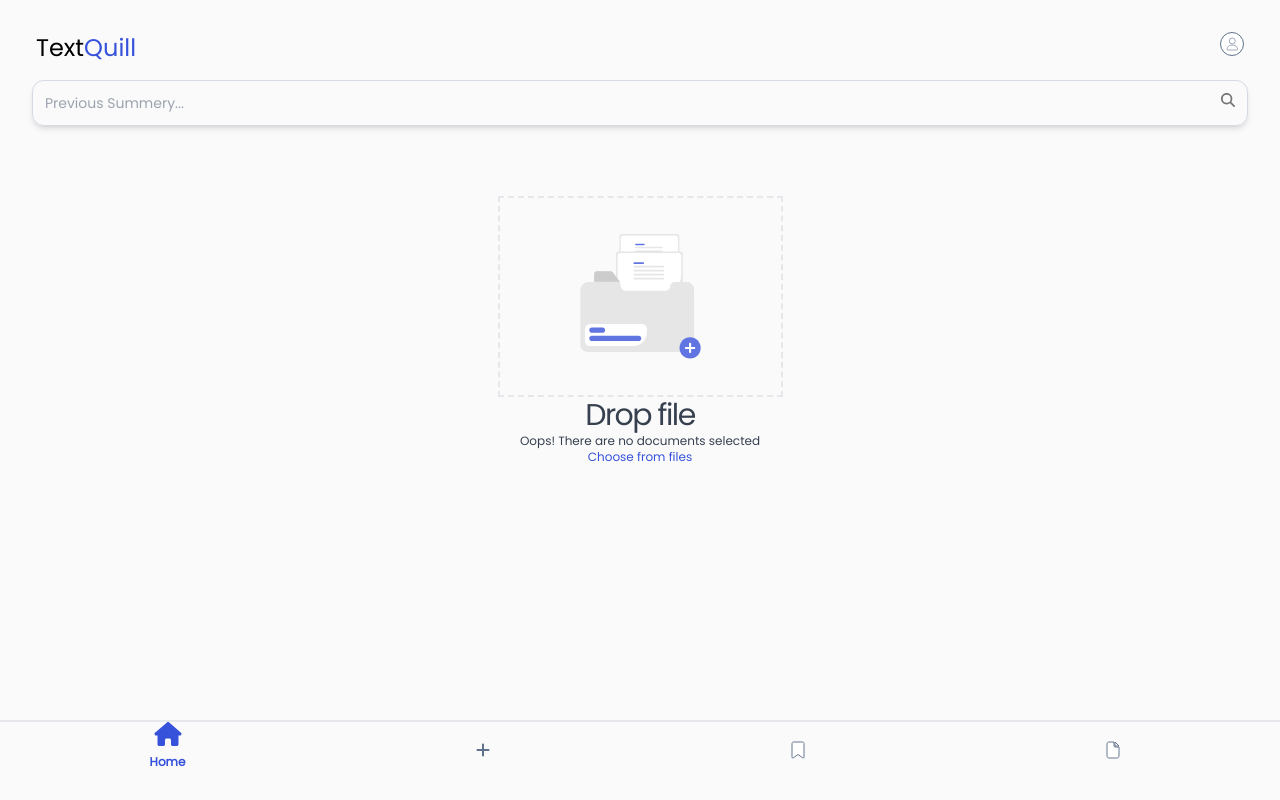
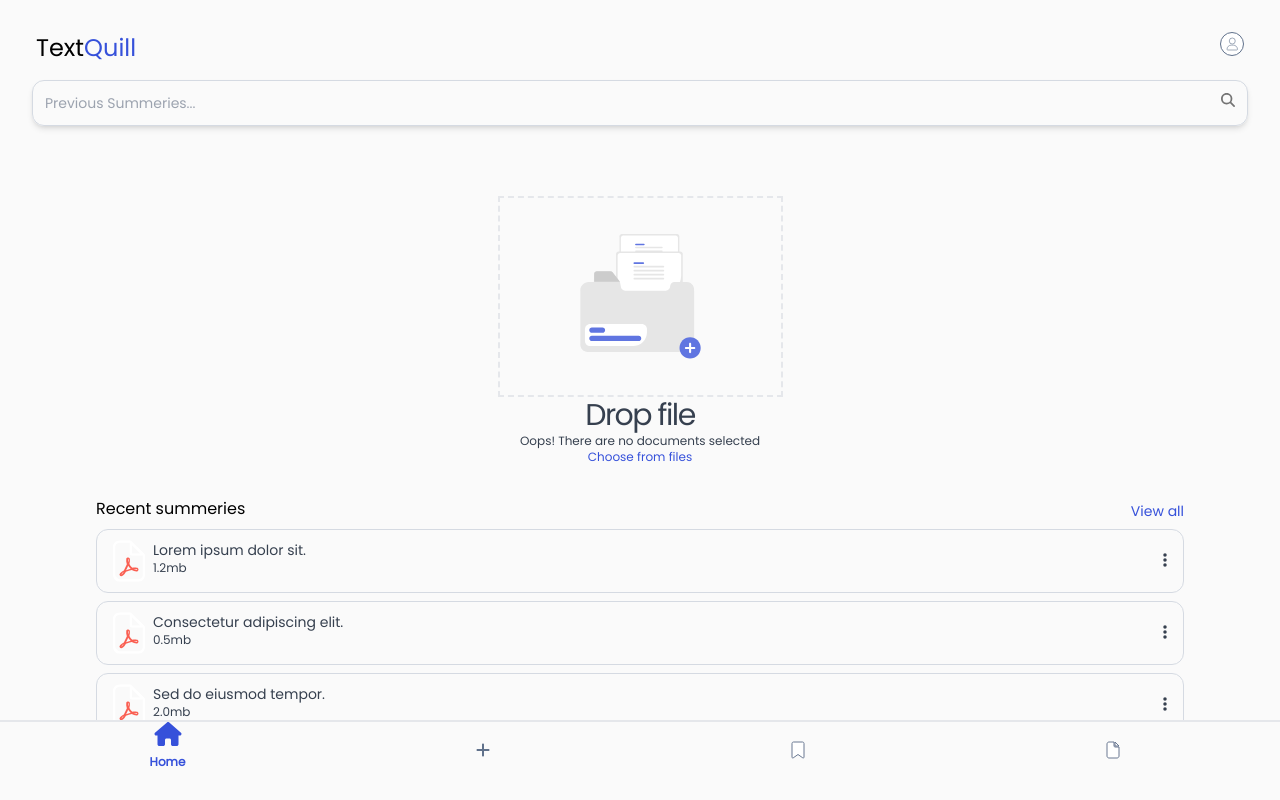
Before and after one commit to DevitoDbug/textSummarizer, a React (Vite) app: page / in a window 1280 px wide. Built offline with nearby package versions, Linux system fonts and the light colour scheme.

Commit message:
feat: Added summary section to the UI

```diff
--- /dev/null
+++ b/src/components/RecentSummaries.jsx
@@ -0,0 +1,47 @@
+import React from "react";
+import pdf from "../../public/Pdf.svg";
+import SummaryCard from "./SummaryCard";
+
+const RecentSummaries = () => {
+  const dummyData = [
+    { size: "1.2mb", name: "Lorem ipsum dolor sit.", fileTypeImageUrl: pdf },
+    {
+      size: "0.5mb",
+      name: "Consectetur adipiscing elit.",
+      fileTypeImageUrl: pdf,
+    },
+    { size: "2.0mb", name: "Sed do eiusmod tempor.", fileTypeImageUrl: pdf },
+    { size: "1.8mb", name: "Incididunt ut labore et.", fileTypeImageUrl: pdf },
+    { size: "1.0mb", name: "Dolore magna aliqua.", fileTypeImageUrl: pdf },
+    { size: "0.7mb", name: "Ut enim ad minim.", fileTypeImageUrl: pdf },
+    {
+      size: "1.3mb",
+      name: "Veniam, quis nostrud exercitation.",
+      fileTypeImageUrl: pdf,
+    },
+    { size: "1.9mb", name: "Ullamco laboris nisi ut.", fileTypeImageUrl: pdf },
+    { size: "0.6mb", name: "Aliquip ex ea commodo.", fileTypeImageUrl: pdf },
+    { size: "1.6mb", name: "Duis aute irure dolor.", fileTypeImageUrl: pdf },
+  ];
+
+  return (
+    <div className="mt-8 w-[85%]">
+      <div className="flex flex-row justify-between">
+        <span className="text-md">Recent summeries</span>
+        <span className="text-sm self-end text-C_Blue">View all </span>
+      </div>
+      <div className=" h-52  overflow-scroll">
+        {dummyData.map((data, index) => (
+          <SummaryCard
+            key={index}
+            size={data.size}
+            name={data.name}
+            fileTypeImageUrl={data.fileTypeImageUrl}
+          />
+        ))}
+      </div>
+    </div>
+  );
+};
+
+export default RecentSummaries;
--- /dev/null
+++ b/src/components/SummaryCard.jsx
@@ -0,0 +1,22 @@
+import { faEllipsisV } from "@fortawesome/free-solid-svg-icons";
+import { FontAwesomeIcon } from "@fortawesome/react-fontawesome";
+import React from "react";
+
+const SummaryCard = ({ size, name, fileTypeImageUrl }) => {
+  return (
+    <div className="text-C_GreyBlue h-16 mt-2 flex flex-row rounded-xl py-3 px-4 items-center justify-between border border-C_WhiteGray">
+      <div className="flex flex-row gap-2">
+        <img src={fileTypeImageUrl} alt="pdf" />
+        <div className="flex flex-col">
+          <span className="text-sm">{name}</span>
+          <span className="text-xs ">{size}</span>
+        </div>
+      </div>
+      <div className="">
+        <FontAwesomeIcon icon={faEllipsisV} />
+      </div>
+    </div>
+  );
+};
+
+export default SummaryCard;
--- a/src/pages/Home.jsx
+++ b/src/pages/Home.jsx
@@ -3,6 +3,7 @@ import Navbar from "../components/Navbar";
 import { FontAwesomeIcon } from "@fortawesome/react-fontawesome";
 import { faSearch, faUser } from "@fortawesome/free-solid-svg-icons";
 import fileUpload from "../../public/file.svg";
+import RecentSummaries from "../components/RecentSummaries";
 const Home = () => {
   return (
     <div className="h-[100svh] w-full font-poppin flex flex-col">
@@ -23,14 +24,14 @@ const Home = () => {
         <div className="mt-4 flex justify-between border rounded-xl shadow-md p-3 text-sm text-C_TextWhiteDull border-C_WhiteGray ">
           <input
             type="text"
-            placeholder="Previous Summery..."
+            placeholder="Previous Summeries..."
             className="bg-transparent w-3/4 border-none outline-none text-C_DullBlack"
           />
           <FontAwesomeIcon icon={faSearch} />
         </div>
       </div>
 
-      <div className="h-[70%] flex flex-col items-center overflow-scroll">
+      <div className="h-[70%] flex flex-col items-center ">
         <div className=" border-2 px-20 py-9 mt-9 border-dashed">
           <img src={fileUpload} alt="Upload File" />
         </div>
@@ -43,6 +44,7 @@ const Home = () => {
             <span className="text-C_Blue">Choose from files</span>
           </span>
         </div>
+        <RecentSummaries />
       </div>
 
       <div className="h-[10%]">
```
Also changed, not shown: public/Pdf.svg (added).
